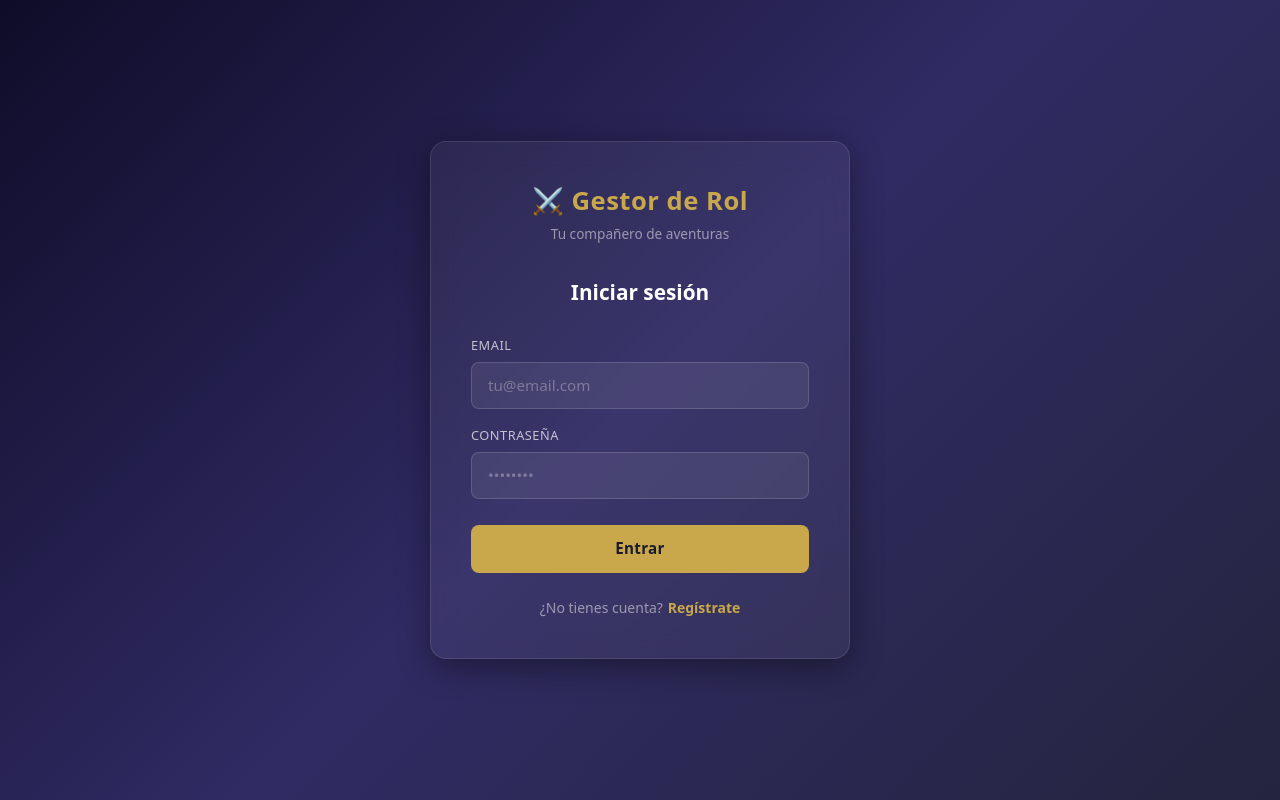
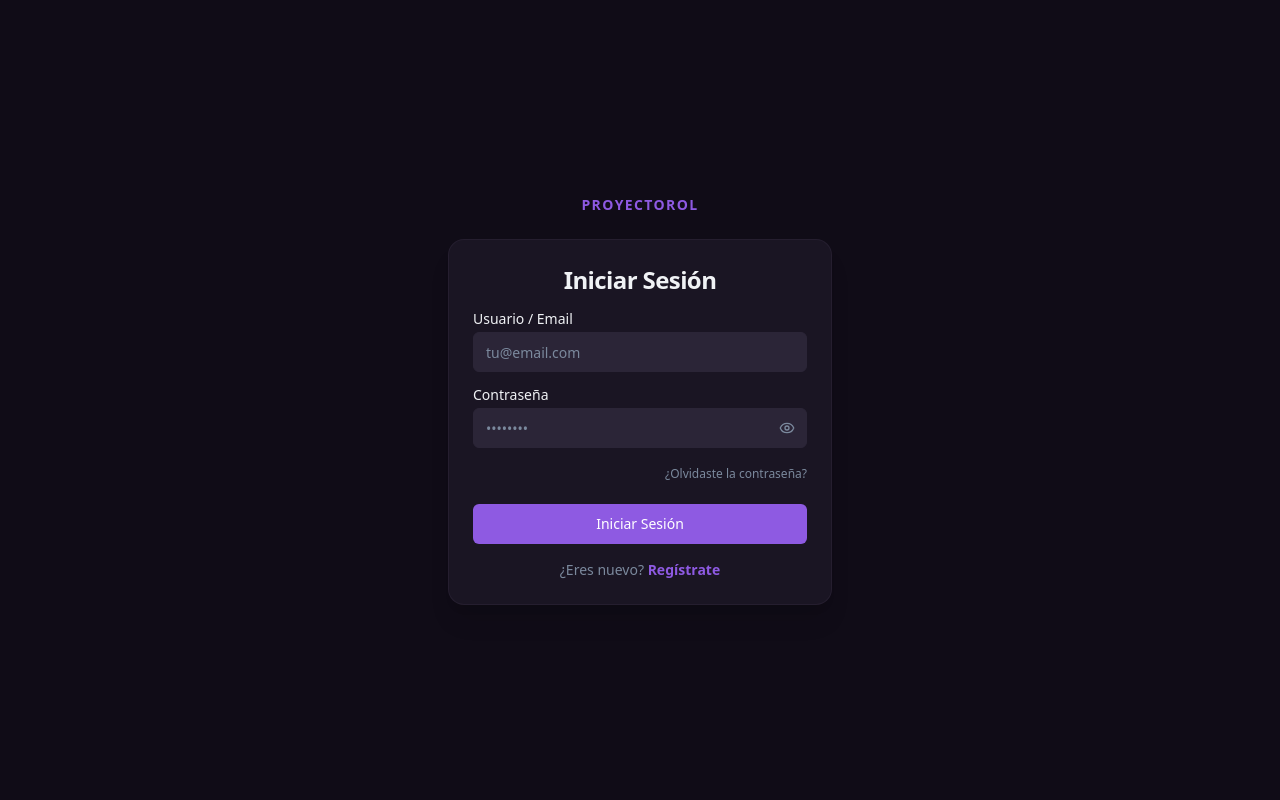
Before and after one commit to TFG-Plataforma-de-ROL/tfg-frontend, a React (Vite) app: page /login in a window 1280 px wide. Built offline with nearby package versions, Linux system fonts and the light colour scheme; no server answers.

Commit message:
Refactorizacion de la pantalla de login con UIX mejorada

```diff
--- a/src/pages/auth/LoginPage.tsx
+++ b/src/pages/auth/LoginPage.tsx
@@ -1,92 +1,139 @@
-import { useState } from 'react';
-import { Link, useNavigate } from 'react-router-dom';
-import { useAuth } from '../../hooks';
-import { validateEmail } from '../../utils/helpers';
-import { ROUTES } from '../../config/routes';
-import './auth.css';
+import { useState } from 'react'
+import { Link, useNavigate } from 'react-router-dom'
+
+import { Eye, EyeOff } from 'lucide-react'
+import { useAuth } from '@/hooks'
+import { validateEmail } from '@/utils/helpers'
+import { ROUTES } from '@/config/routes'
+import { Button } from '@/components/ui/button'
+import { Input } from '@/components/ui/input'
+import { Label } from '@/components/ui/label'
+import { Card, CardContent, CardHeader, CardTitle } from '@/components/ui/card'
+import { APP_NAME } from '@/utils/constants'
 
 export default function LoginPage() {
-  const { login, isLoading } = useAuth();
-  const navigate = useNavigate();
+  const { login, isLoading } = useAuth()
+  const navigate = useNavigate()
 
-  const [email, setEmail] = useState('');
-  const [password, setPassword] = useState('');
-  const [errors, setErrors] = useState<{ email?: string; password?: string }>({});
-  const [serverError, setServerError] = useState('');
+  const [email, setEmail] = useState('')
+  const [password, setPassword] = useState('')
+  const [showPassword, setShowPassword] = useState(false)
+  const [errors, setErrors] = useState<{ email?: string; password?: string }>({})
+  const [serverError, setServerError] = useState('')
 
   const validate = (): boolean => {
-    const next: typeof errors = {};
-    if (!email) next.email = 'El email es obligatorio';
-    else if (!validateEmail(email)) next.email = 'Email no válido';
-    if (!password) next.password = 'La contraseña es obligatoria';
-    setErrors(next);
-    return Object.keys(next).length === 0;
-  };
+    const next: typeof errors = {}
+    if (!email) next.email = 'El email es obligatorio'
+    else if (!validateEmail(email)) next.email = 'Email no válido'
+    if (!password) next.password = 'La contraseña es obligatoria'
+    setErrors(next)
+    return Object.keys(next).length === 0
+  }
 
   const handleSubmit = async (e: { preventDefault(): void }) => {
-    e.preventDefault();
-    setServerError('');
-    if (!validate()) return;
-
+    e.preventDefault()
+    setServerError('')
+    if (!validate()) return
     try {
-      await login(email, password);
-      navigate(ROUTES.PRIVATE.DASHBOARD);
-    } catch (err: any) {
-      setServerError(err.response?.data?.error || err.response?.data?.message || 'Credenciales incorrectas');
+      await login(email, password)
+      navigate(ROUTES.PRIVATE.DASHBOARD)
+    } catch (err: unknown) {
+      const axiosErr = err as { response?: { data?: { error?: string; message?: string } } }
+      setServerError(
+        axiosErr.response?.data?.error ??
+        axiosErr.response?.data?.message ??
+        'Credenciales incorrectas'
+      )
     }
-  };
+  }
 
   return (
-    <div className="auth-page">
-      <div className="auth-card">
-        <div className="auth-logo">
-          <h1>⚔️ Gestor de Rol</h1>
-          <p>Tu compañero de aventuras</p>
+    <div className="min-h-screen flex flex-col items-center justify-center bg-background px-4">
+      <span className="mb-6 text-sm font-semibold tracking-widest text-primary uppercase">
+        {APP_NAME}
+      </span>
+
+      <Card className="w-full max-w-sm rounded-2xl border-border/50 shadow-xl">
+        <CardHeader className="pb-2 text-center">
+          <CardTitle className="text-2xl font-bold tracking-tight">Iniciar Sesión</CardTitle>
+        </CardHeader>
+
+        <CardContent>
+          <form onSubmit={handleSubmit} noValidate className="flex flex-col gap-4 mt-2">
+            {serverError && (
+              <div className="rounded-md bg-destructive/15 border border-destructive/40 px-4 py-2.5 text-sm text-destructive text-center">
+                {serverError}
               </div>
+            )}
 
-        <h2 className="auth-title">Iniciar sesión</h2>
-
-        <form className="auth-form" onSubmit={handleSubmit} noValidate>
-          {serverError && <div className="auth-error">{serverError}</div>}
-
-          <div className="form-group">
-            <label htmlFor="email">Email</label>
-            <input
+            {/* Email */}
+            <div className="flex flex-col gap-1.5">
+              <Label htmlFor="email">Usuario / Email</Label>
+              <Input
                 id="email"
                 type="email"
                 placeholder="tu@email.com"
                 value={email}
                 onChange={(e) => setEmail(e.target.value)}
-              className={errors.email ? 'input-error' : ''}
                 autoComplete="email"
+                className={errors.email ? 'border-destructive focus-visible:ring-destructive' : ''}
               />
-            {errors.email && <span className="field-error">{errors.email}</span>}
+              {errors.email && (
+                <span className="text-xs text-destructive">{errors.email}</span>
+              )}
             </div>
 
-          <div className="form-group">
-            <label htmlFor="password">Contraseña</label>
-            <input
+            {/* Contraseña */}
+            <div className="flex flex-col gap-1.5">
+              <Label htmlFor="password">Contraseña</Label>
+              <div className="relative">
+                <Input
                   id="password"
-              type="password"
+                  type={showPassword ? 'text' : 'password'}
                   placeholder="••••••••"
                   value={password}
                   onChange={(e) => setPassword(e.target.value)}
-              className={errors.password ? 'input-error' : ''}
                   autoComplete="current-password"
+                  className={`pr-10 ${errors.password ? 'border-destructive focus-visible:ring-destructive' : ''}`}
                 />
-            {errors.password && <span className="field-error">{errors.password}</span>}
+                <button
+                  type="button"
+                  onClick={() => setShowPassword((v) => !v)}
+                  className="absolute right-3 top-1/2 -translate-y-1/2 text-muted-foreground hover:text-foreground transition-colors"
+                  tabIndex={-1}
+                  aria-label={showPassword ? 'Ocultar contraseña' : 'Mostrar contraseña'}
+                >
+                  {showPassword ? <EyeOff className="h-4 w-4" /> : <Eye className="h-4 w-4" />}
+                </button>
+              </div>
+              {errors.password && (
+                <span className="text-xs text-destructive">{errors.password}</span>
+              )}
             </div>
 
-          <button type="submit" className="btn-submit" disabled={isLoading}>
-            {isLoading ? 'Entrando...' : 'Entrar'}
-          </button>
+            {/* ¿Olvidaste la contraseña? */}
+            <div className="text-right -mt-1">
+              <span className="text-xs text-muted-foreground cursor-default">
+                ¿Olvidaste la contraseña?
+              </span>
+            </div>
+
+            <Button type="submit" className="w-full mt-1" disabled={isLoading}>
+              {isLoading ? 'Entrando...' : 'Iniciar Sesión'}
+            </Button>
+
+            <p className="text-center text-sm text-muted-foreground">
+              ¿Eres nuevo?{' '}
+              <Link
+                to={ROUTES.PUBLIC.REGISTER}
+                className="text-primary font-semibold hover:underline"
+              >
+                Regístrate
+              </Link>
+            </p>
           </form>
-
-        <p className="auth-footer">
-          ¿No tienes cuenta?
-          <Link to={ROUTES.PUBLIC.REGISTER}>Regístrate</Link>
-        </p>
+        </CardContent>
+      </Card>
     </div>
-    </div>
-  );
+  )
 }
```
Lines whose indentation alone changed are shown as unchanged.
